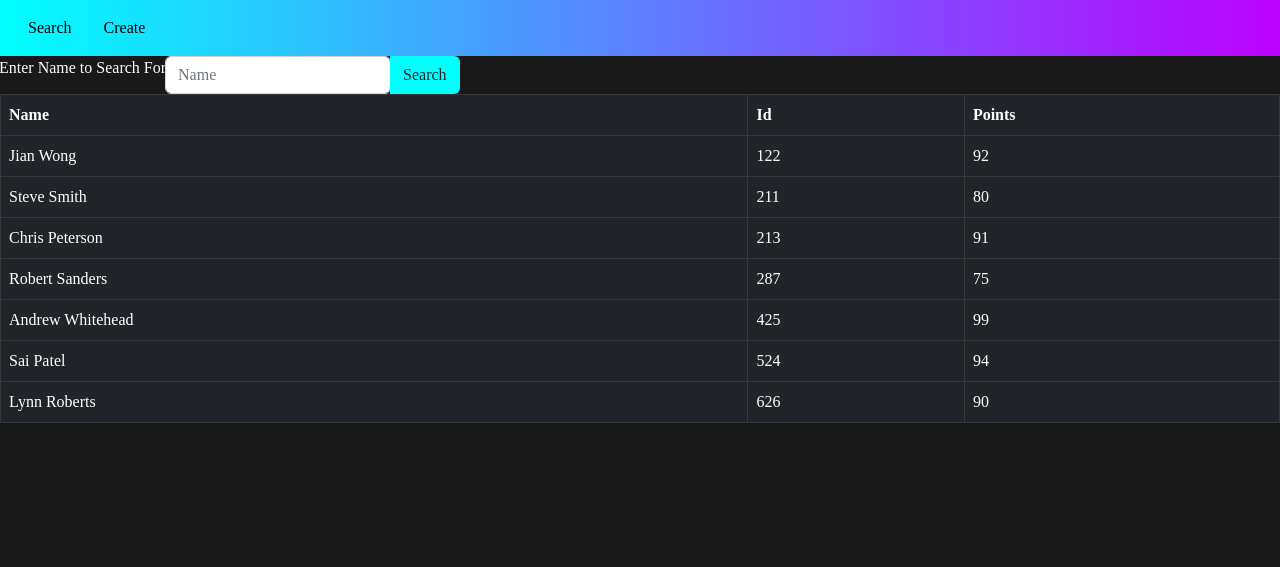
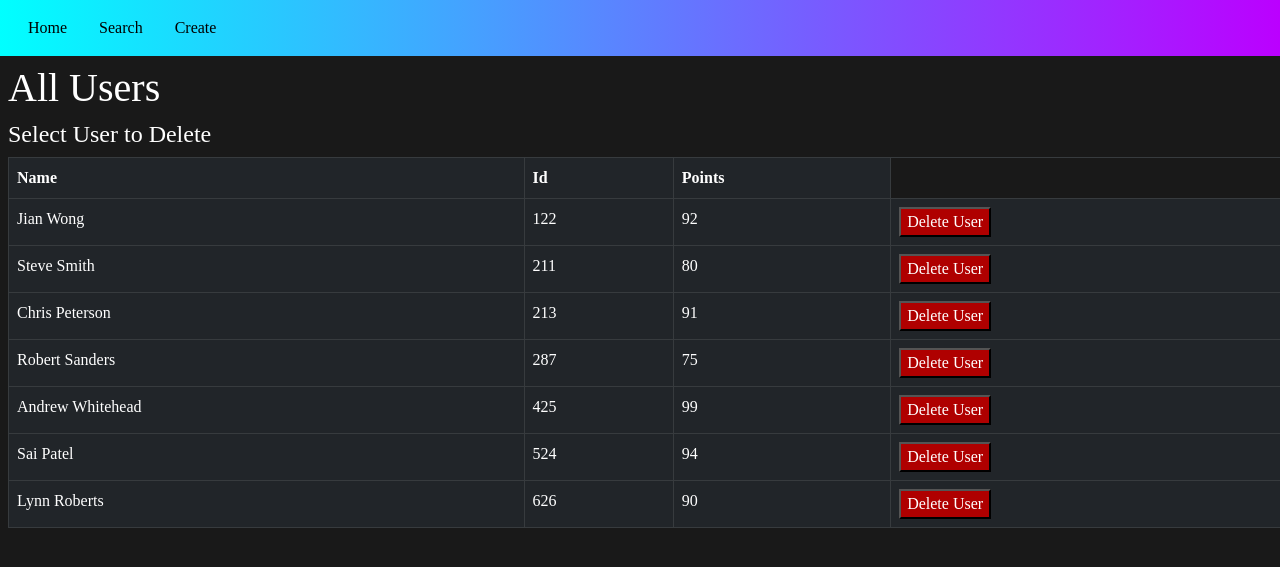
Before and after one commit to estaats1/CMSC-447-HW2, a Flask app: page / in a window 1280 px wide. Shown: the top 567 px of the page. Run offline with Flask 2, Linux system fonts and the light colour scheme; data comes from the database, SQL or seed files in the repository.

Commit message:
Added home page and delete function

```diff
--- a/app.py
+++ b/app.py
@@ -16,7 +16,7 @@
     cur = sql.cursor()
     cur.execute("SELECT * FROM users;")
     all_users = cur.fetchall()
-    return render_template('/search.html', users=all_users)
+    return render_template('/home.html', users=all_users)
 
 @app.route('/search', methods=('GET', 'POST'))
 def search():
@@ -24,9 +24,11 @@
         user = request.form['search-bar']
         sql = sqlite3.connect("database.db")
         cur = sql.cursor()
-        cur.execute("SELECT * FROM users WHERE name LIKE %s;", user)
-        users = cur.fetchall()
-        return render_template('search.html', users=users)
+        cur.execute("SELECT * FROM users WHERE name LIKE ?;", ("%"+user+"%"))
+        sql.commit()
+        sql.close()
+        search_users = cur.fetchall()
+        return render_template('/search.html', users=search_users)
     return render_template('/search.html')
 
 @app.route('/create', methods=('GET', 'POST'))
@@ -40,5 +42,14 @@
         cur.execute("INSERT INTO users (name, id, points) VALUES (?, ?, ?);", (name, id, points))
         sql.commit()
         sql.close()
-        return redirect(url_for('search'))
+        return redirect('http://127.0.0.1:5000')
     return render_template('/create.html')
+
+@app.route('/delete/<id>', methods=('POST',))
+def delete(id):
+    sql = sqlite3.connect("database.db")
+    cur = sql.cursor()
+    cur.execute("DELETE FROM users WHERE id=?;", (id,))
+    sql.commit()
+    sql.close()
+    return redirect('http://127.0.0.1:5000')
--- /dev/null
+++ b/templates/home.html
@@ -0,0 +1,64 @@
+<!DOCTYPE html>
+
+<html lang="en">
+<head>
+    <meta charset="utf-8">
+
+    <link href="https://cdn.jsdelivr.net/npm/bootstrap@5.2.3/dist/css/bootstrap.min.css" rel="stylesheet">
+
+    <meta name="viewport" content="width=device-width, initial-scale=1">
+
+    <title>Search</title>
+
+    <style>
+
+    </style>
+</head>
+
+<nav class="navbar navbar-expand-sm" style="background: linear-gradient(to right, rgba(0,255,255,1), rgba(187,0,255,1));">
+    <div class="container-fluid">
+        <div class="nav justify-content-center">
+            <div class="nav-item">
+                <a class="nav-link text-black active" href="/">Home</a>
+            </div>
+            <div class="nav-item">
+                <a class="nav-link text-black" href="search">Search</a>
+            </div>
+            <div class="nav-item">
+                <a class="nav-link text-black" href="create">Create</a>
+            </div>
+        </div>
+    </div>
+</nav>
+
+<body class="text-white" style="background-color: rgba(25,25,25,1); font-family: serif;">
+    <h1 class="text-white m-2">All Users</h1>
+
+    <h4 class="text-white m-2">Select User to Delete</h4>
+
+    <table class="table table-bordered table-dark m-2">
+        <thead>
+            <tr>
+                <th scope="col">Name</th>
+                <th scope="col">Id</th>
+                <th scope="col">Points</th>
+            </tr>
+        </thead>
+        <tbody>
+            {% for user in users %}
+            <tr>
+                <td>{{user[0]}}</td>
+                <td>{{user[1]}}</td>
+                <td>{{user[2]}}</td>
+                <td><form method="POST" action="{{ url_for('delete', id=user[1]) }}">
+                    <input type="submit" class="text-white" style="background-color: rgba(175, 0, 0, 1);" value="Delete User"/>
+                </form>
+                </td>
+            </tr>
+            {% endfor %}
+        </tbody>
+    </table>
+
+</body>
+
+</html>
--- a/templates/search.html
+++ b/templates/search.html
@@ -19,6 +19,9 @@
     <div class="container-fluid">
         <div class="nav justify-content-center">
             <div class="nav-item">
+                <a class="nav-link text-black" href="/">Home</a>
+            </div>
+            <div class="nav-item">
                 <a class="nav-link text-black active" href="search">Search</a>
             </div>
             <div class="nav-item">
@@ -29,19 +32,17 @@
 </nav>
 
 <body class="text-white" style="background-color: rgba(25,25,25,1); font-family: serif;">
-    <form class="input-group" method="post">
-        <br>
+    <h1 class="text-white m-2">Search Users</h1>
+    <form class="input-group m-2" method="post">
         <label for="search_bar">Enter Name to Search For</label>
         <br>
         <div class="form-outline">
-            <input type="search" id="search_bar" class="form-control" placeholder="Name"/>
+            <input type="search" name="search_bar" class="form-control" placeholder="Name"/>
         </div>
-        <button type="button" class="btn" style="background-color: rgba(0,255,255,1);">
-            <label class="fas fa-search">Search</label>
-        </button>
+        <button type="sumbit" class="btn" style="background-color: rgba(0,255,255,1);">Search</button>
     </form>
 
-    <table class="table table-bordered table-dark">
+    <table class="table table-bordered table-dark m-2">
         <thead>
             <tr>
                 <th scope="col">Name</th>
```
Also changed, not shown: templates/create.html (+7 -16 lines).
